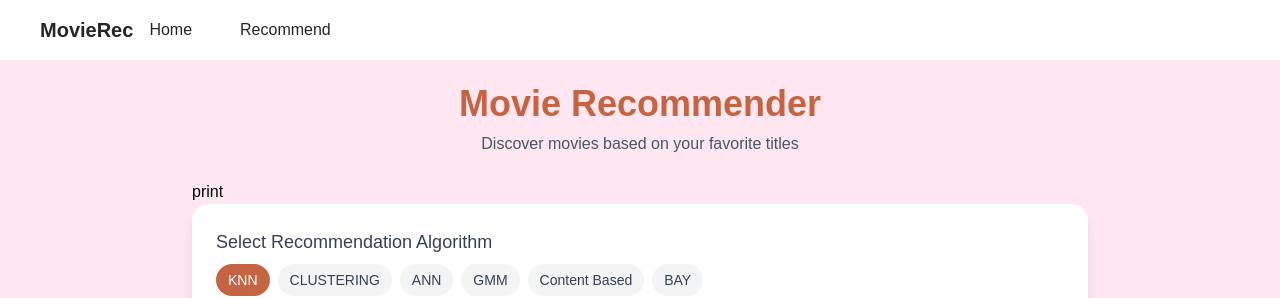
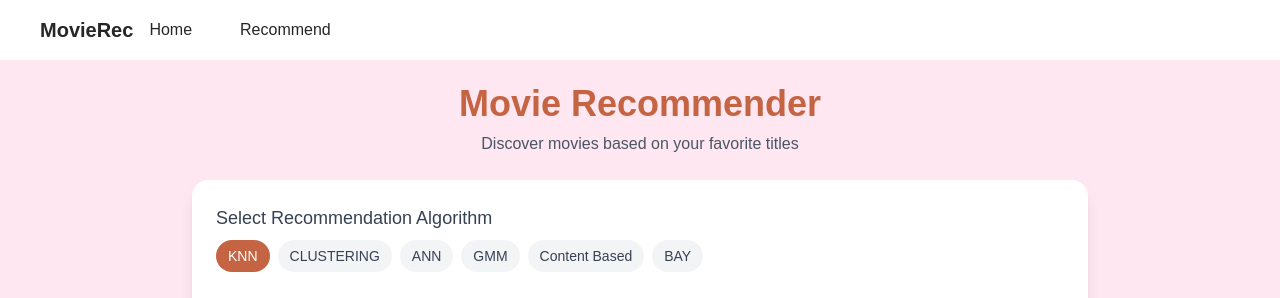
Before and after one commit to nk1044/Recommendation-Engine, a React (Vite) app in the folder Website/Frontend/: page /recommend in a window 1280 px wide. Shown: the top 298 px of the page. Built offline with nearby package versions, Linux system fonts and the light colour scheme; no server answers; a web font is replaced by a local one.

Commit message:
Major Changes in Website styling

```diff
--- a/Website/Frontend/src/Pages/Recommend.jsx
+++ b/Website/Frontend/src/Pages/Recommend.jsx
@@ -195,10 +195,6 @@ const Recommend = () => {
         <p className="text-center text-gray-600 mb-6">
           Discover movies based on your favorite titles
         </p>
-        <button
-        onClick={()=>console.log(UserHistory, NegativeHistory)}
-        >print
-        </button>
 
         <div className="bg-white p-6 rounded-2xl shadow-lg">
           {/* Model selection section */}
```
